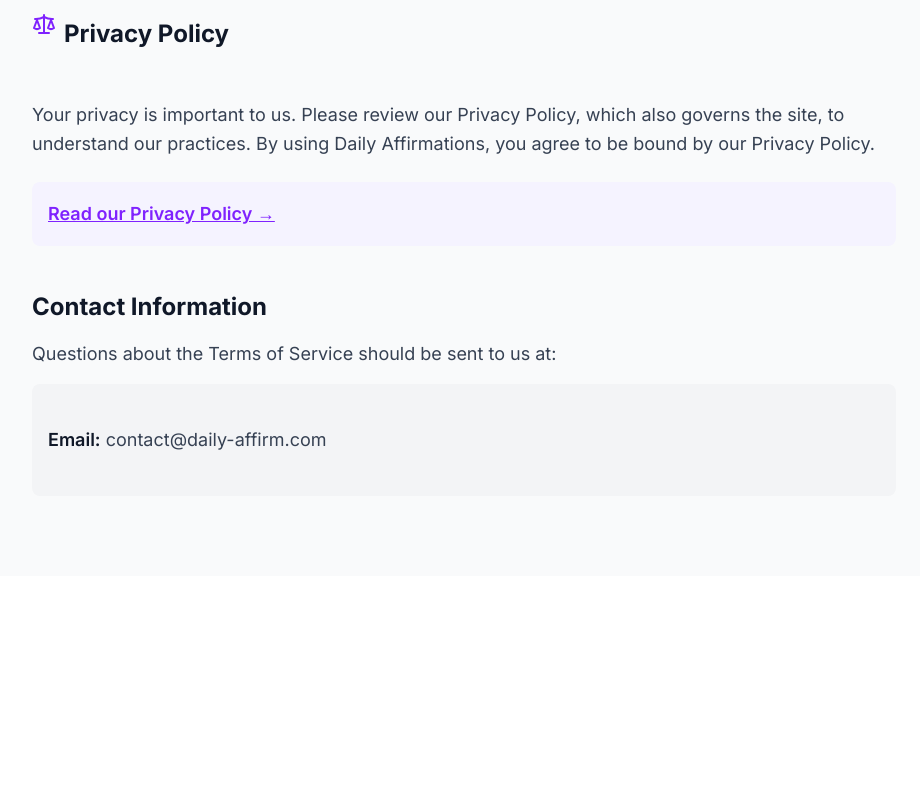
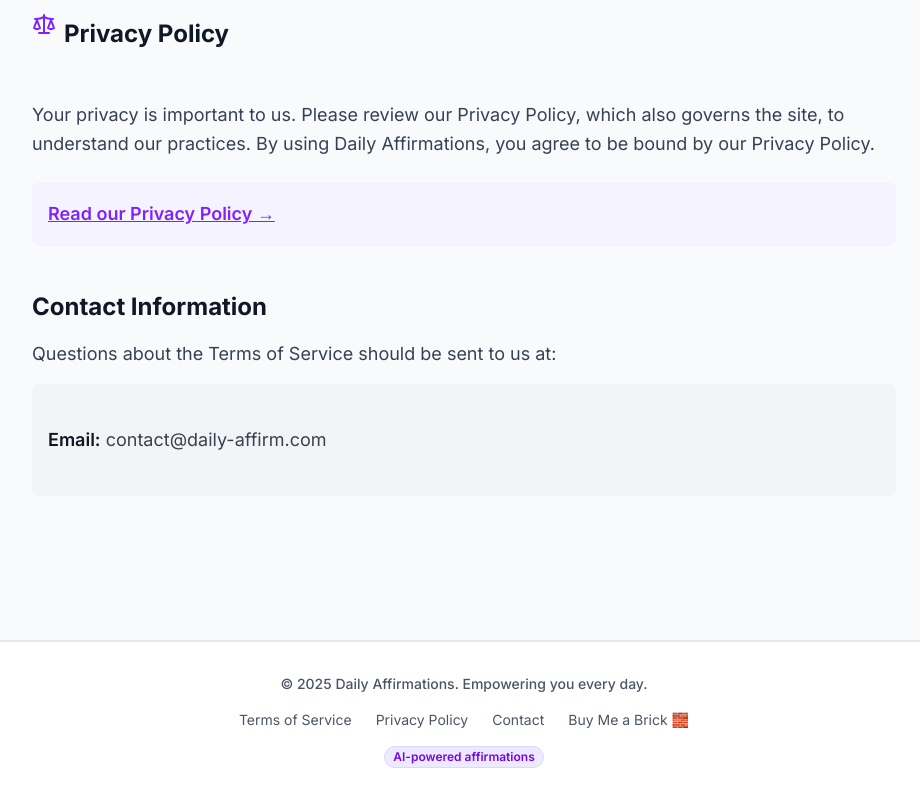
Before and after one commit to MacRayy/daily-affirmations, a Next.js app: page /terms in a window 1280 px wide. Shown: the part 2238-3038 px from the top of the page, without its empty margins (176-1096 px from the left). Before the commit the page ends 2814 px from the top, so only its background shows below. Built offline with nearby package versions, Linux system fonts and the light colour scheme.

Commit message:
feat: add footer to blog posts

```diff
--- a/app/affirmations/[category]/page.tsx
+++ b/app/affirmations/[category]/page.tsx
@@ -3,6 +3,7 @@ import { getAffirmationOfTheDay } from '@/app/data/affirmations'
 import { notFound } from 'next/navigation'
 import Logo from '@/app/components/Logo'
 import Link from 'next/link'
+import Footer from '@/components/Footer'
 import { ClickBankCTA } from '@/components/ClickBankCTA'
 import { ROUTES } from '../../AppRoutes'
 
@@ -144,11 +145,7 @@ export default async function CategoryPage({ params }: { params: Promise<{ categ
         </section>
       </main>
 
-      <footer className="bg-white border-t-2 border-gray-200 mt-16">
-        <div className="max-w-6xl mx-auto px-4 py-8 text-center text-gray-600">
-          <p className="text-sm font-medium">© 2025 Daily Affirmations.</p>
-        </div>
-      </footer>
+      <Footer />
     </div>
   )
 }
--- a/app/blog/[slug]/page.tsx
+++ b/app/blog/[slug]/page.tsx
@@ -2,6 +2,7 @@ import { notFound } from 'next/navigation'
 import Link from 'next/link'
 import { Calendar, ArrowLeft } from 'lucide-react'
 import { AmazonCTA } from '@/components/AmazonCTA'
+import Footer from '@/components/Footer'
 import {
   ROUTES,
   generateBlogPostStructuredData,
@@ -168,6 +169,8 @@ export default async function BlogPost({ params }: { params: Promise<{ slug: str
             </div>
           </div>
         </article>
+
+        <Footer />
       </div>
     </>
   )
--- a/app/blog/page.tsx
+++ b/app/blog/page.tsx
@@ -1,4 +1,5 @@
 import Link from 'next/link'
+import Footer from '@/components/Footer'
 import { Calendar, ArrowRight } from 'lucide-react'
 import type { Metadata } from 'next'
 import { ROUTES, generateOpenGraph, generateTwitterCard } from '../AppRoutes'
@@ -92,6 +93,7 @@ export default function BlogPage() {
           ))}
         </div>
       </main>
+      <Footer />
     </div>
   )
 }
--- a/app/contact/page.tsx
+++ b/app/contact/page.tsx
@@ -1,5 +1,6 @@
 import type { Metadata } from 'next'
 import Link from 'next/link'
+import Footer from '@/components/Footer'
 import { Mail, MessageCircle } from 'lucide-react'
 
 export const metadata: Metadata = {
@@ -88,6 +89,7 @@ export default function ContactPage() {
           </div>
         </div>
       </div>
+      <Footer />
     </div>
   )
 }
--- a/app/page.tsx
+++ b/app/page.tsx
@@ -2,6 +2,7 @@ import AffirmationClient from './components/AffirmationClient'
 import { getAffirmationOfTheDay } from './data/affirmations'
 import Logo from '@/app/components/Logo'
 import { AmazonCTA } from '@/components/AmazonCTA'
+import Footer from '@/components/Footer'
 import type { Metadata } from 'next'
 import Link from 'next/link'
 import { Star, Briefcase, Users, Leaf, Rocket, Zap } from 'lucide-react'
@@ -158,37 +159,7 @@ export default function Home() {
           />
         </main>
 
-        <footer className="bg-white border-t-2 border-gray-200 mt-16">
-          <div className="max-w-6xl mx-auto px-4 py-8 text-center text-gray-600">
-            <p className="text-sm font-medium mb-4">
-              © 2025 Daily Affirmations. Empowering you every day.
-            </p>
-            <div className="flex justify-center gap-6 text-sm">
-              <Link href="/terms" className="hover:text-violet-600 transition">
-                Terms of Service
-              </Link>
-              <Link href="/privacy" className="hover:text-violet-600 transition">
-                Privacy Policy
-              </Link>
-              <Link href="/contact" className="hover:text-violet-600 transition">
-                Contact
-              </Link>
-              <a
-                href="https://www.buymeacoffee.com/MacRay"
-                target="_blank"
-                rel="noopener noreferrer"
-                className="hover:text-violet-600 transition"
-              >
-                Buy Me a Brick 🧱
-              </a>
-            </div>
-            <div className="mt-4 flex justify-center">
-              <span className="inline-flex items-center rounded-full bg-violet-100 text-violet-700 px-2 py-0.5 text-xs font-semibold border border-violet-200">
-                AI-powered affirmations
-              </span>
-            </div>
-          </div>
-        </footer>
+        <Footer />
       </div>
     </>
   )
--- a/app/privacy/page.tsx
+++ b/app/privacy/page.tsx
@@ -1,5 +1,6 @@
 import type { Metadata } from 'next'
 import Link from 'next/link'
+import Footer from '@/components/Footer'
 import { Shield, Eye, Lock, Database } from 'lucide-react'
 
 export const metadata: Metadata = {
@@ -186,6 +187,7 @@ export default function PrivacyPage() {
           </section>
         </div>
       </div>
+      <Footer />
     </div>
   )
 }
--- a/app/terms/page.tsx
+++ b/app/terms/page.tsx
@@ -1,5 +1,6 @@
 import type { Metadata } from 'next'
 import Link from 'next/link'
+import Footer from '@/components/Footer'
 import { FileText, Scale, AlertCircle, Users } from 'lucide-react'
 
 export const metadata: Metadata = {
@@ -185,6 +186,7 @@ export default function TermsPage() {
           </section>
         </div>
       </div>
+      <Footer />
     </div>
   )
 }
--- /dev/null
+++ b/components/Footer.tsx
@@ -0,0 +1,41 @@
+import Link from 'next/link'
+
+export default function Footer() {
+  return (
+    <footer className="bg-white border-t-2 border-gray-200 mt-16">
+      <div className="max-w-6xl mx-auto px-4 py-8 text-center text-gray-600">
+        <p className="text-sm font-medium mb-4">
+          © 2025{' '}
+          <Link href="/" className="hover:text-violet-600 hover:underline underline-offset-2">
+            Daily Affirmations
+          </Link>
+          . Empowering you every day.
+        </p>
+        <div className="flex justify-center gap-6 text-sm">
+          <Link href="/terms" className="hover:text-violet-600 transition">
+            Terms of Service
+          </Link>
+          <Link href="/privacy" className="hover:text-violet-600 transition">
+            Privacy Policy
+          </Link>
+          <Link href="/contact" className="hover:text-violet-600 transition">
+            Contact
+          </Link>
+          <a
+            href="https://www.buymeacoffee.com/MacRay"
+            target="_blank"
+            rel="noopener noreferrer"
+            className="hover:text-violet-600 transition"
+          >
+            Buy Me a Brick 🧱
+          </a>
+        </div>
+        <div className="mt-4 flex justify-center">
+          <span className="inline-flex items-center rounded-full bg-violet-100 text-violet-700 px-2 py-0.5 text-xs font-semibold border border-violet-200">
+            AI-powered affirmations
+          </span>
+        </div>
+      </div>
+    </footer>
+  )
+}
```
